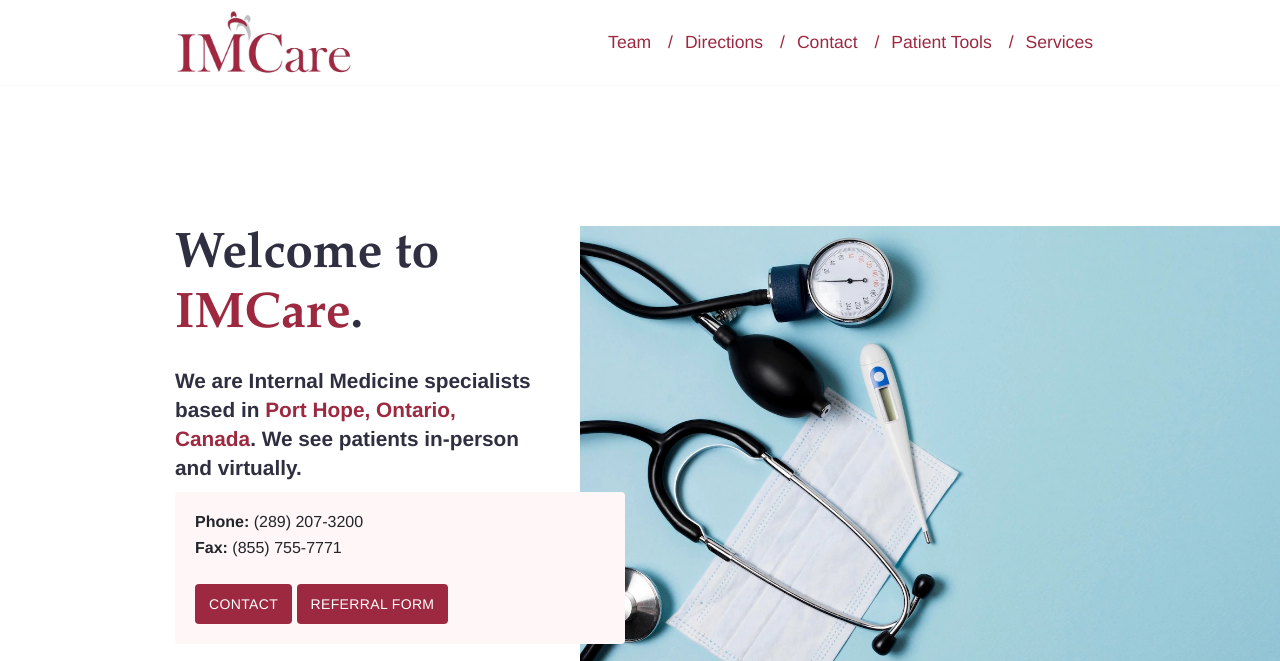
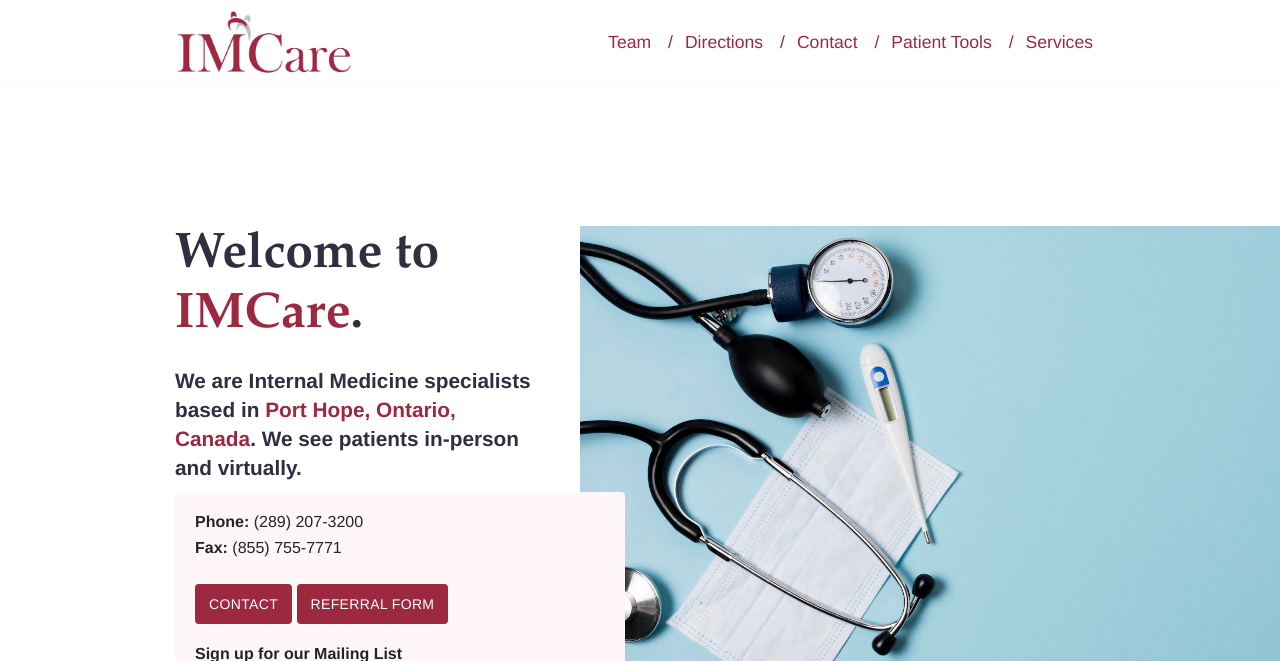
Before and after one commit to imcare-canada/imcare-canada.github.io, a Jekyll site: the page built from index.md, in a window 1280 px wide, cut to the strip 0-661 px from the top of the page. Built offline with Jekyll 4.4.1, drawn with Linux system fonts in a browser that asks for light colours.

Commit message:
Move mailing signup

```diff
--- a/_config.yml
+++ b/_config.yml
@@ -1,4 +1,4 @@
-baseurl:
+# baseurl:
 permalink: pretty
 title: 'IMCare'
 
--- a/_includes/call.html
+++ b/_includes/call.html
@@ -17,12 +17,18 @@
     </div> -->
 
   </div>
-    {% if include.show_button %}
+     {% if include.show_button %}
       <div class="call-box-bottom">
         <a href="{{ site.data.contact.contact_button_link }}" class="button">Contact</a>
         <a href="/assets/pdf/IMCare_referral_form.pdf" target="_blank" class="button">Referral Form</a>
 
       </div>
+
+
     {% endif %}
+    <div class="call-box-bottom b2">
+    <strong>Sign up for our Mailing List</strong>
+    </div>
+    {%include mailinglist.html%}
 
 </div>
--- a/_includes/header.html
+++ b/_includes/header.html
@@ -1,10 +1,10 @@
 <div class='header'>
   <div class="container">
     <div class="logo">
-      <a href="{{ / | relative_url }}"><a href="{{ site.baseurl }}"><img width="{{ site.logo.desktop_width }}" height="{{ site.logo.desktop_height }}" alt="{{ site.title }}" src="{{ site.logo.desktop | relative_url }}" /></a></a>
+      <a href="{{ site.url }}"><img width="{{ site.logo.desktop_width }}" height="{{ site.logo.desktop_height }}" alt="{{ site.title }}" src="{{ site.logo.desktop | relative_url }}" /></a>
     </div>
     <div class="logo-mobile">
-      <a href="{{ / | relative_url }}"><a href="{{ site.baseurl }}"><img width="{{ site.logo.mobile_width }}" height="{{ site.logo.mobile_height }}" alt="{{ site.title }}" src="{{ site.logo.mobile | relative_url }}" /></a></a>
+      <a href="{{ site.url }}"><img width="{{ site.logo.mobile_width }}" height="{{ site.logo.mobile_height }}" alt="{{ site.title }}" src="{{ site.logo.mobile | relative_url }}" /></a>
     </div>
     {% include main-menu.html %}
     {% include hamburger.html %}
--- a/_includes/mailinglist.html
+++ b/_includes/mailinglist.html
@@ -8,4 +8,5 @@
 </script>
 <!-- End MailerLite Universal -->
 
+
 <div class="ml-embedded" data-form="9k6Tj0"></div>
--- a/_sass/components/_call.scss
+++ b/_sass/components/_call.scss
@@ -20,6 +20,14 @@
     padding: 20px;
     @include media-breakpoint-up(md) {
     }
+  }
+  .ml-form-embedBody {
+    padding-top: 0px !important;
+  }
+  .b2 {
+    padding-bottom: 0px !important;
+    margin-bottom: 0px !important;
+    width: 100%;
   }
   .call-box-bottom {
     flex: auto;
--- a/index.md
+++ b/index.md
@@ -31,7 +31,6 @@ We are dedicated to providing our patients with the highest quality of care poss
 
 <br>
 
-{% include mailinglist.html%}
 <br>
 
 ## Words from our Patients
```
